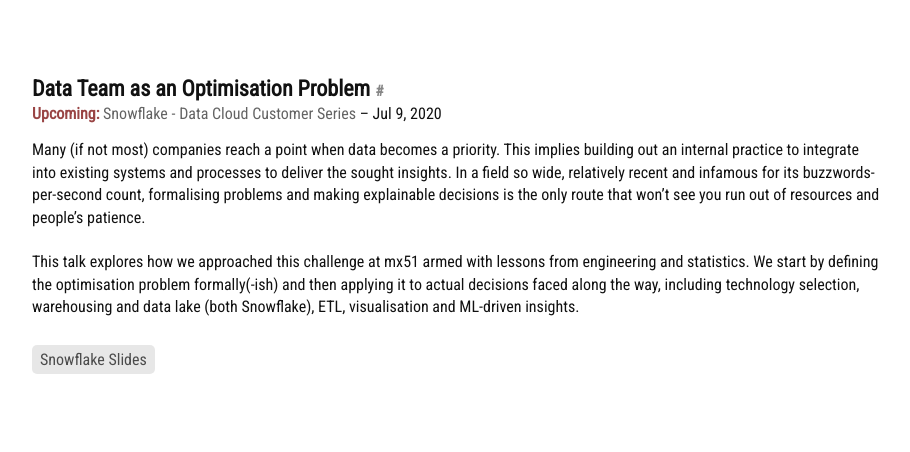
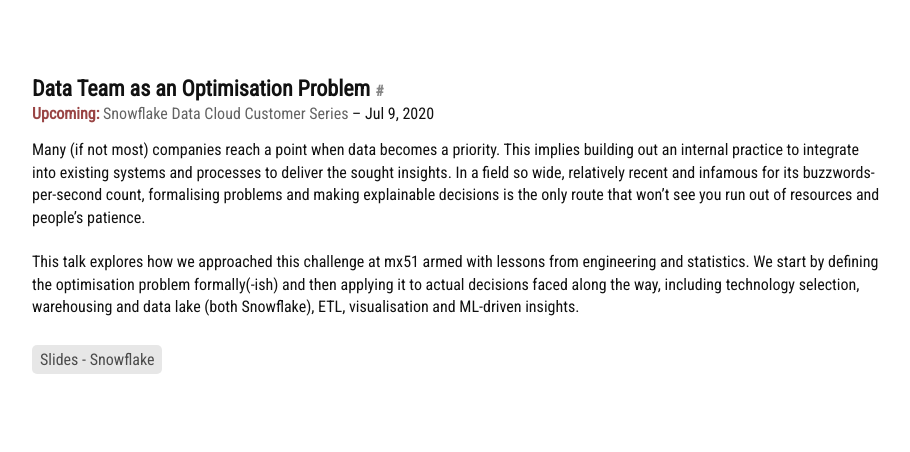
Before and after one commit to gouline/gouline.github.io, a Jekyll site: the page built from talks.html, in a window 1280 px wide and 900 px high. Shown: the part 225-677 px from the top of the window, without its empty margins (183-1093 px from the left). Built offline with Jekyll 4.4.1, drawn with Linux system fonts in a browser that asks for light colours; nearby versions of some CDN libraries; some of the changed text lies outside the part shown.

```diff
--- a/_data/talks.yml
+++ b/_data/talks.yml
@@ -135,10 +135,10 @@
     - title: Video
       url: https://www.youtube.com/watch?v=tJpofj_L40s
 
-    - title: Slides
+    - title: Slides - Conference
       url: https://docs.google.com/presentation/d/19CE4n98sSFHqP10BotbNL55LKpVoS3v5gbd0tj6sx2E
 
-    - title: Meetup Slides
+    - title: Slides - Meetup
       url: https://docs.google.com/presentation/d/1E28AFsW3U0Mf7P3JkEsq5r2lBNyw5IRBNez5Ow1Zz2M
 
     - title: Source
@@ -239,10 +239,10 @@
     it to actual decisions faced along the way, including technology selection, warehousing and
     data lake (both Snowflake), ETL, visualisation and ML-driven insights.
   events:
-    - title: Snowflake - Data Cloud Customer Series
+    - title: Snowflake Data Cloud Customer Series
       date: 2020-07-09T12:00:00+10
       url: https://www.snowflake.com/webinar/say-hello-to-the-data-cloud-customer-series-mx51/
 
   links:
-    - title: Snowflake Slides
+    - title: Slides - Snowflake
       url: https://docs.google.com/presentation/d/1jxn6CdRZFOaELUfOxYXGAeaqCfUXnnmaR2gPEO3WBlQ
```
